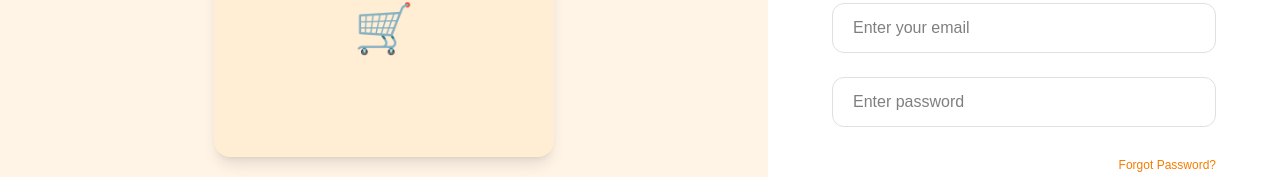
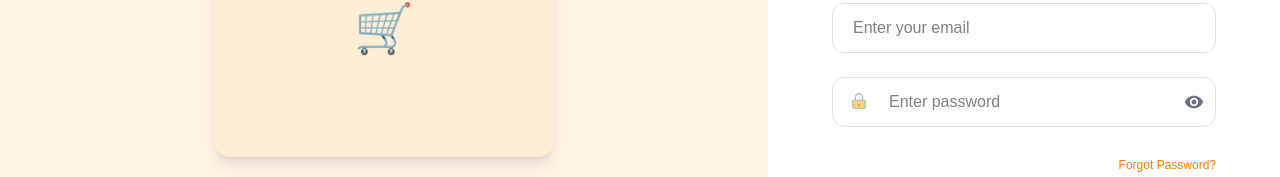
Before and after one commit to arya-5990/D2Vendor-Direct-to-Vendor-, a React (Vite) app: page /login in a window 1280 px wide. Shown: the part 332-509 px from the top of the page. Built offline with nearby package versions, Linux system fonts and the light colour scheme.

Commit message:
improved the password field of reg and login

```diff
--- a/pages/login.jsx
+++ b/pages/login.jsx
@@ -1,11 +1,16 @@
-import React from 'react';
+import React, { useState } from 'react';
 import { useNavigate } from 'react-router-dom';
 
 const Login = () => {
   const navigate = useNavigate();
+  const [showPassword, setShowPassword] = useState(false);
 
   const handleSignUpClick = () => {
     navigate('/');
+  };
+
+  const togglePasswordVisibility = () => {
+    setShowPassword(!showPassword);
   };
 
   return (
@@ -57,12 +62,32 @@ const Login = () => {
               style={{ fontFamily: 'Poppins, sans-serif', fontSize: 16 }}
             />
             {/* Password Field */}
-            <input
-              type="password"
-              placeholder="Enter password"
-              className="w-full px-5 py-3 rounded-xl border border-[#E0E0E0] focus:outline-none focus:ring-2 focus:ring-orange-200"
-              style={{ fontFamily: 'Poppins, sans-serif', fontSize: 16 }}
-            />
+            <div className="relative flex items-center">
+              <span className="absolute left-4 flex items-center h-full">
+                <svg width="22" height="22" viewBox="0 0 24 24" fill="none" xmlns="http://www.w3.org/2000/svg">
+                  <rect x="5" y="10" width="14" height="9" rx="2" fill="#FFD580" stroke="#BDBDBD" strokeWidth="1.5"/>
+                  <path d="M8 10V7a4 4 0 1 1 8 0v3" stroke="#BDBDBD" strokeWidth="1.5" strokeLinecap="round"/>
+                  <circle cx="12" cy="15" r="1.2" fill="#FF9800"/>
+                  <rect x="11.25" y="15.5" width="1.5" height="2" rx="0.75" fill="#FF9800"/>
+                </svg>
+              </span>
+              <input
+                type={showPassword ? "text" : "password"}
+                placeholder="Enter password"
+                className="w-full px-5 py-3 rounded-xl border border-[#E0E0E0] focus:outline-none focus:ring-2 focus:ring-orange-200 pr-12 pl-14"
+                style={{ fontFamily: 'Poppins, sans-serif', fontSize: 16 }}
+              />
+              <button
+                type="button"
+                className="absolute right-3 top-1/2 -translate-y-1/2 text-gray-500 hover:text-orange-500"
+                onClick={togglePasswordVisibility}
+                aria-label="Toggle password visibility"
+              >
+                <svg width="20" height="20" viewBox="0 0 24 24" fill="currentColor">
+                  <path d="M12 4.5C7 4.5 2.73 7.61 1 12c1.73 4.39 6 7.5 11 7.5s9.27-3.11 11-7.5c-1.73-4.39-6-7.5-11-7.5zM12 17c-2.76 0-5-2.24-5-5s2.24-5 5-5 5 2.24 5 5-2.24 5-5 5zm0-8c-1.66 0-3 1.34-3 3s1.34 3 3 3 3-1.34 3-3-1.34-3-3-3z"/>
+                </svg>
+              </button>
+            </div>
             {/* Forgot Password */}
             <div className="text-right mb-2">
               <a
--- a/pages/registration.jsx
+++ b/pages/registration.jsx
@@ -8,6 +8,8 @@ function useQuery() {
 const Registration = () => {
   const query = useQuery();
   const type = query.get('type'); // 'supplier' or 'vendor'
+  const [showSupplierPassword, setShowSupplierPassword] = useState(false);
+  const [showVendorPassword, setShowVendorPassword] = useState(false);
 
   // State for all fields
   const [form, setForm] = useState({
@@ -42,6 +44,14 @@ const Registration = () => {
     e.preventDefault();
     // Handle form submission (e.g., send to backend)
     alert('Registration submitted!');
+  };
+
+  const toggleSupplierPasswordVisibility = () => {
+    setShowSupplierPassword(!showSupplierPassword);
+  };
+
+  const toggleVendorPasswordVisibility = () => {
+    setShowVendorPassword(!showVendorPassword);
   };
 
   return (
@@ -90,8 +100,13 @@ const Registration = () => {
                 <input type="text" name="supplierAadhaar" value={form.supplierAadhaar} onChange={handleChange} required placeholder="Aadhaar Card Number" className="pl-14 py-4 text-lg input input-bordered w-full rounded-xl focus:ring-2 focus:ring-orange-300" />
               </div>
               <div className="relative flex items-center">
+                <input type={showSupplierPassword ? "text" : "password"} name="supplierPassword" value={form.supplierPassword} onChange={handleChange} required placeholder="Password" className="pl-14 py-4 text-lg input input-bordered w-full rounded-xl focus:ring-2 focus:ring-orange-300 pr-12" />
                 <span className="absolute left-4 text-orange-400 text-2xl">🔒</span>
-                <input type="password" name="supplierPassword" value={form.supplierPassword} onChange={handleChange} required placeholder="Password" className="pl-14 py-4 text-lg input input-bordered w-full rounded-xl focus:ring-2 focus:ring-orange-300" />
+                <span className="absolute right-4 text-orange-400 cursor-pointer" onClick={toggleSupplierPasswordVisibility} aria-label="Toggle password visibility">
+                  <svg width="20" height="20" viewBox="0 0 24 24" fill="currentColor">
+                    <path d="M12 4.5C7 4.5 2.73 7.61 1 12c1.73 4.39 6 7.5 11 7.5s9.27-3.11 11-7.5c-1.73-4.39-6-7.5-11-7.5zM12 17c-2.76 0-5-2.24-5-5s2.24-5 5-5 5 2.24 5 5-2.24 5-5 5zm0-8c-1.66 0-3 1.34-3 3s1.34 3 3 3 3-1.34 3-3-1.34-3-3-3z"/>
+                  </svg>
+                </span>
               </div>
               <div className="relative flex items-center">
                 <span className="absolute left-4 text-orange-400 text-2xl">📷</span>
@@ -124,8 +139,13 @@ const Registration = () => {
                 <input type="text" name="vendorAadhaar" value={form.vendorAadhaar} onChange={handleChange} required placeholder="Aadhaar Card Number" className="pl-14 py-4 text-lg input input-bordered w-full rounded-xl focus:ring-2 focus:ring-orange-300" />
               </div>
               <div className="relative flex items-center">
+                <input type={showVendorPassword ? "text" : "password"} name="vendorPassword" value={form.vendorPassword} onChange={handleChange} required placeholder="Password" className="pl-14 py-4 text-lg input input-bordered w-full rounded-xl focus:ring-2 focus:ring-orange-300 pr-12" />
                 <span className="absolute left-4 text-orange-400 text-2xl">🔒</span>
-                <input type="password" name="vendorPassword" value={form.vendorPassword} onChange={handleChange} required placeholder="Password" className="pl-14 py-4 text-lg input input-bordered w-full rounded-xl focus:ring-2 focus:ring-orange-300" />
+                <span className="absolute right-4 text-orange-400 cursor-pointer" onClick={toggleVendorPasswordVisibility} aria-label="Toggle password visibility">
+                  <svg width="20" height="20" viewBox="0 0 24 24" fill="currentColor">
+                    <path d="M12 4.5C7 4.5 2.73 7.61 1 12c1.73 4.39 6 7.5 11 7.5s9.27-3.11 11-7.5c-1.73-4.39-6-7.5-11-7.5zM12 17c-2.76 0-5-2.24-5-5s2.24-5 5-5 5 2.24 5 5-2.24 5-5 5zm0-8c-1.66 0-3 1.34-3 3s1.34 3 3 3 3-1.34 3-3-1.34-3-3-3z"/>
+                  </svg>
+                </span>
               </div>
               <div className="relative flex items-center">
                 <span className="absolute left-4 text-orange-400 text-2xl">📸</span>
```
